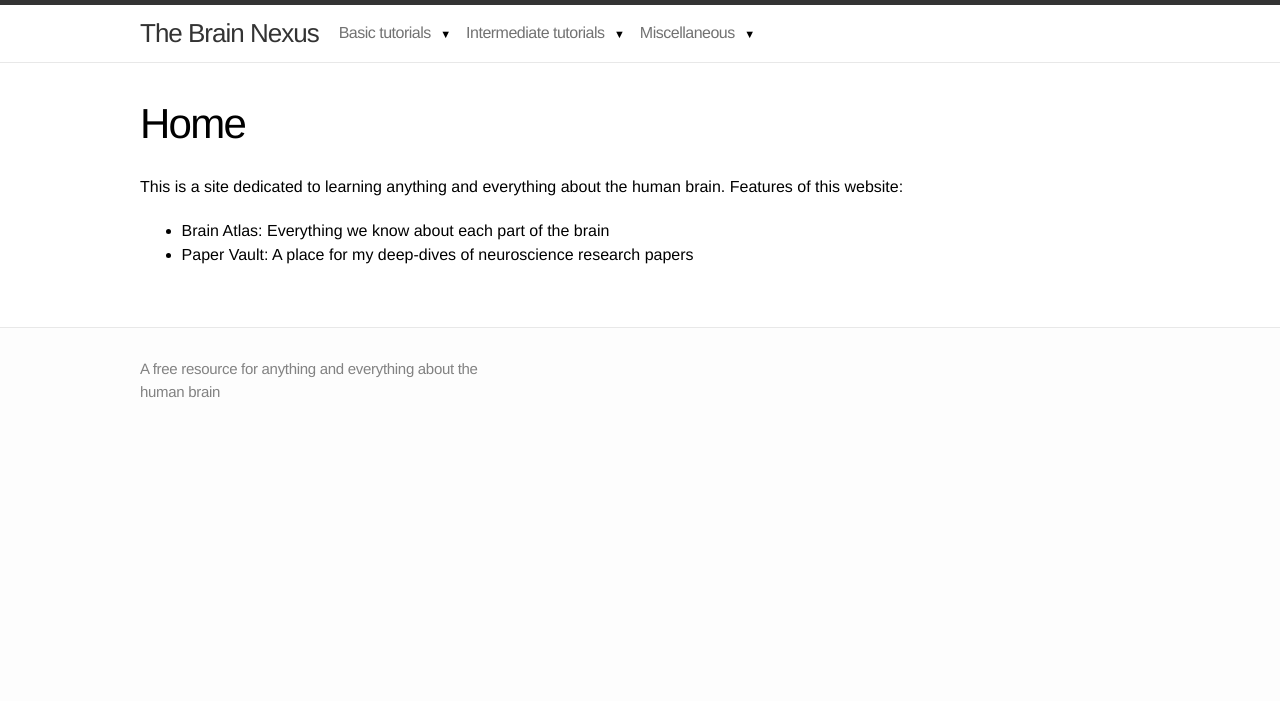
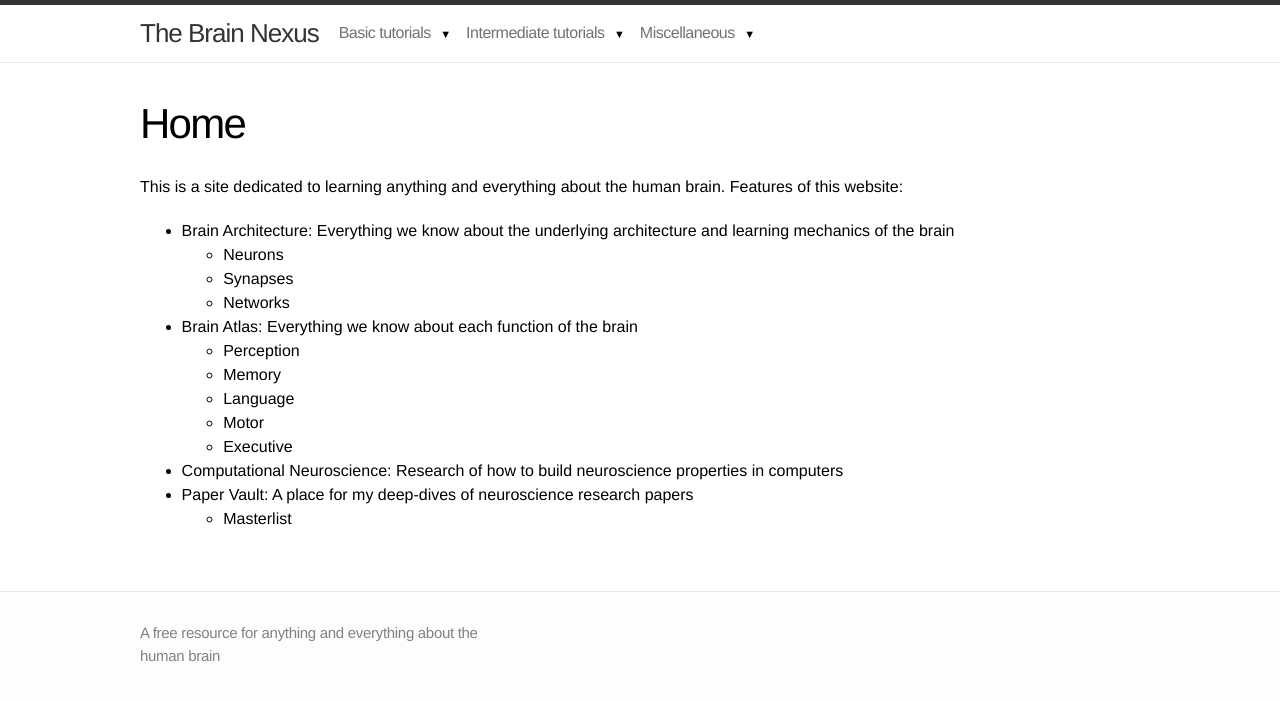
Before and after one commit to mdelsole/brain-nexus, a Jekyll site: the page built from index.markdown, in a window 1280 px wide. Shown: the top 701 px of the page. Built offline with Jekyll 4.4.1, drawn with Linux system fonts in a browser that asks for light colours.

Commit message:
Updated home page

```diff
--- a/index.markdown
+++ b/index.markdown
@@ -10,8 +10,19 @@ tags: []
 ---
 This is a site dedicated to learning anything and everything about the human brain.
 Features of this website:
-* Brain Atlas: Everything we know about each part of the brain
+* Brain Architecture: Everything we know about the underlying architecture and learning mechanics of the brain
+    * Neurons
+    * Synapses
+    * Networks
+* Brain Atlas: Everything we know about each function of the brain
+    * Perception
+    * Memory
+    * Language
+    * Motor
+    * Executive
+* Computational Neuroscience: Research of how to build neuroscience properties in computers
 * Paper Vault: A place for my deep-dives of neuroscience research papers
+    * Masterlist
 
 <div class="home">
 
```
